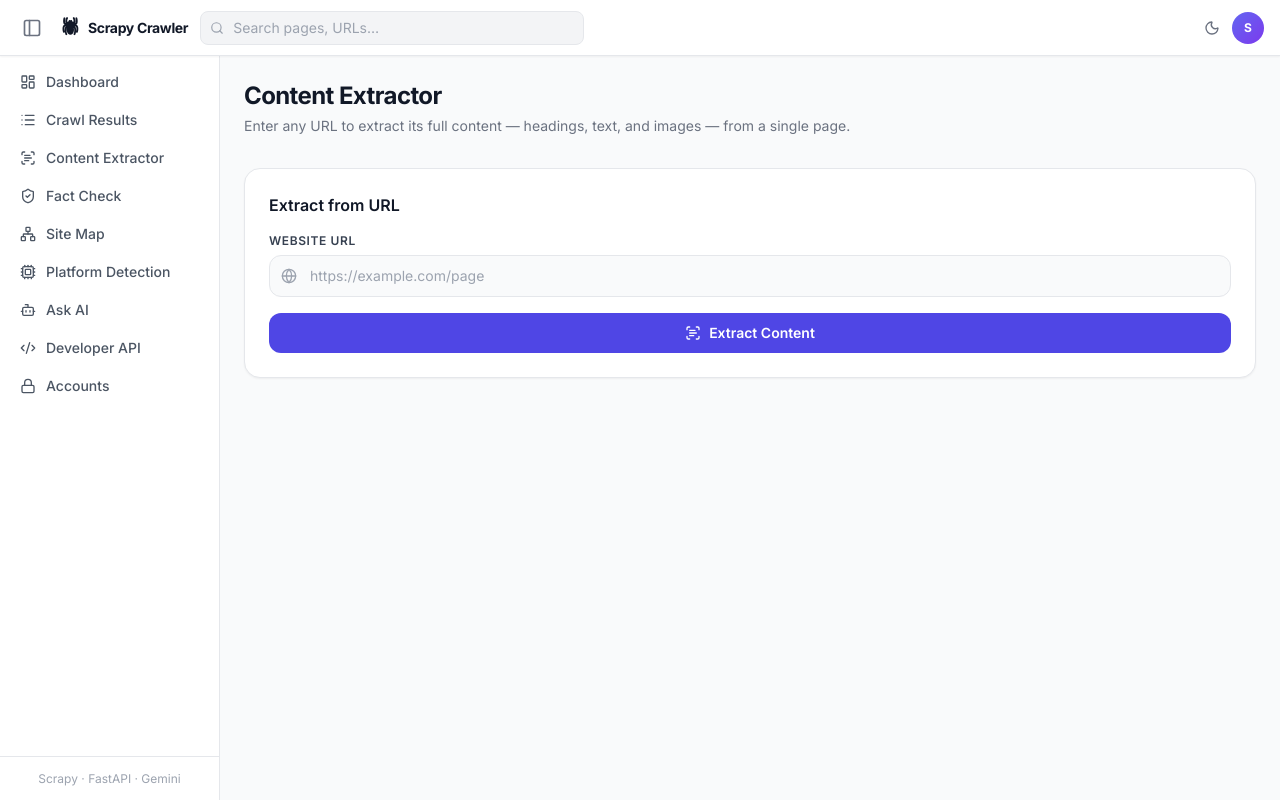
After one commit to rohitkumar91131/Scrapy-web-crawler, a Python web app: template templates/extract.html in a window 1280 px wide. The commit adds this page. Run offline with Jinja, Linux system fonts and the light colour scheme; the template is opened without the code that fills it, so the values that code supplies are empty.

Commit message:
Add content extraction feature: endpoint, UI, and sidebar link
Co-authored-by: rohitkumar91131 <164847892+rohitkumar91131@users.noreply.github.com>

```diff
--- a/templates/_base.html
+++ b/templates/_base.html
@@ -102,6 +102,7 @@
         {% set nav_items = [
           ('/',                   'layout-dashboard', 'Dashboard',          False),
           ('/results',            'list',             'Crawl Results',       False),
+          ('/extract',            'scan-text',        'Content Extractor',   False),
           ('/fact-check',         'shield-check',     'Fact Check',          False),
           ('/site-map',           'network',          'Site Map',            False),
           ('/platform-detection', 'cpu',              'Platform Detection',  False),
--- /dev/null
+++ b/templates/extract.html
@@ -0,0 +1,310 @@
+{% extends "_base.html" %}
+{% block title %}Content Extractor – Scrapy Crawler{% endblock %}
+
+{% block content %}
+<div class="p-6 max-w-7xl mx-auto">
+
+  <div class="mb-8">
+    <h1 class="text-2xl font-bold text-gray-900 dark:text-white tracking-tight">Content Extractor</h1>
+    <p class="text-sm text-gray-500 dark:text-gray-400 mt-1">
+      Enter any URL to extract its full content — headings, text, and images — from a single page.
+    </p>
+  </div>
+
+  <!-- Input form -->
+  <div class="bg-white dark:bg-gray-900 rounded-2xl border border-gray-200 dark:border-gray-800 p-6 shadow-sm max-w-2xl mb-6">
+    <h2 class="text-base font-semibold text-gray-900 dark:text-white mb-4">Extract from URL</h2>
+    <div class="mb-4">
+      <label class="block text-xs font-semibold text-gray-700 dark:text-gray-300 mb-1.5 uppercase tracking-wider" for="url-input">
+        Website URL
+      </label>
+      <div class="relative">
+        <i data-lucide="globe" class="absolute left-3 top-1/2 -translate-y-1/2 w-4 h-4 text-gray-400 pointer-events-none"></i>
+        <input
+          type="url"
+          id="url-input"
+          placeholder="https://example.com/page"
+          class="w-full pl-10 pr-4 py-2.5 text-sm bg-gray-50 dark:bg-gray-800 border border-gray-200 dark:border-gray-700 rounded-xl focus:outline-none focus:ring-2 focus:ring-indigo-500 focus:bg-white dark:focus:bg-gray-900 transition-all text-gray-900 dark:text-gray-100 placeholder-gray-400"
+        />
+      </div>
+    </div>
+    <button
+      id="extract-btn"
+      onclick="runExtract()"
+      class="w-full flex items-center justify-center gap-2 px-4 py-2.5 bg-indigo-600 hover:bg-indigo-700 disabled:opacity-50 disabled:cursor-not-allowed text-white text-sm font-semibold rounded-xl transition-colors"
+    >
+      <i data-lucide="scan-text" class="w-4 h-4"></i> Extract Content
+    </button>
+  </div>
+
+  <!-- Loading -->
+  <div id="loading-banner" class="hidden mb-5 flex items-center gap-3 bg-blue-50 dark:bg-blue-900/20 border border-blue-200 dark:border-blue-800 text-blue-800 dark:text-blue-300 px-4 py-3 rounded-xl text-sm">
+    <div class="w-4 h-4 rounded-full border-2 border-blue-500 border-t-transparent animate-spin shrink-0"></div>
+    <span><strong>Fetching &amp; extracting page content…</strong> This may take a few seconds for JS-heavy sites.</span>
+  </div>
+
+  <!-- Error -->
+  <div id="error-banner" class="hidden mb-5 flex items-center gap-2 bg-red-50 dark:bg-red-900/20 border border-red-200 dark:border-red-800 text-red-800 dark:text-red-300 px-4 py-3 rounded-xl text-sm">
+    <i data-lucide="alert-circle" class="w-4 h-4 shrink-0"></i>
+    <span id="error-text"></span>
+  </div>
+
+  <!-- Results -->
+  <div id="results-section" class="hidden space-y-6">
+
+    <!-- Page info -->
+    <div class="bg-white dark:bg-gray-900 rounded-2xl border border-gray-200 dark:border-gray-800 p-5 shadow-sm">
+      <h2 class="text-base font-semibold text-gray-900 dark:text-white mb-3 flex items-center gap-2">
+        <i data-lucide="info" class="w-4 h-4 text-indigo-500"></i> Page Info
+      </h2>
+      <dl class="space-y-2 text-sm">
+        <div class="flex gap-2">
+          <dt class="font-semibold text-gray-500 dark:text-gray-400 shrink-0 w-32">Title</dt>
+          <dd id="res-title" class="text-gray-900 dark:text-gray-100 break-all">—</dd>
+        </div>
+        <div class="flex gap-2">
+          <dt class="font-semibold text-gray-500 dark:text-gray-400 shrink-0 w-32">URL</dt>
+          <dd id="res-url" class="text-gray-900 dark:text-gray-100 break-all">—</dd>
+        </div>
+        <div class="flex gap-2">
+          <dt class="font-semibold text-gray-500 dark:text-gray-400 shrink-0 w-32">Description</dt>
+          <dd id="res-desc" class="text-gray-900 dark:text-gray-100">—</dd>
+        </div>
+      </dl>
+    </div>
+
+    <!-- Summary stats -->
+    <div class="grid grid-cols-2 sm:grid-cols-4 gap-4">
+      <div class="bg-white dark:bg-gray-900 rounded-2xl border border-gray-200 dark:border-gray-800 p-4 text-center shadow-sm">
+        <div id="stat-headings" class="text-3xl font-bold text-indigo-600 dark:text-indigo-400 mb-1">—</div>
+        <div class="text-xs text-gray-500 uppercase tracking-wider">Headings</div>
+      </div>
+      <div class="bg-white dark:bg-gray-900 rounded-2xl border border-gray-200 dark:border-gray-800 p-4 text-center shadow-sm">
+        <div id="stat-paragraphs" class="text-3xl font-bold text-violet-600 dark:text-violet-400 mb-1">—</div>
+        <div class="text-xs text-gray-500 uppercase tracking-wider">Paragraphs</div>
+      </div>
+      <div class="bg-white dark:bg-gray-900 rounded-2xl border border-gray-200 dark:border-gray-800 p-4 text-center shadow-sm">
+        <div id="stat-images" class="text-3xl font-bold text-emerald-600 dark:text-emerald-400 mb-1">—</div>
+        <div class="text-xs text-gray-500 uppercase tracking-wider">Images</div>
+      </div>
+      <div class="bg-white dark:bg-gray-900 rounded-2xl border border-gray-200 dark:border-gray-800 p-4 text-center shadow-sm">
+        <div id="stat-chars" class="text-3xl font-bold text-amber-600 dark:text-amber-400 mb-1">—</div>
+        <div class="text-xs text-gray-500 uppercase tracking-wider">Characters</div>
+      </div>
+    </div>
+
+    <!-- Headings -->
+    <div class="bg-white dark:bg-gray-900 rounded-2xl border border-gray-200 dark:border-gray-800 p-5 shadow-sm">
+      <h2 class="text-base font-semibold text-gray-900 dark:text-white mb-4 flex items-center gap-2">
+        <i data-lucide="heading" class="w-4 h-4 text-indigo-500"></i> Headings
+      </h2>
+      <div id="headings-container" class="space-y-2 text-sm"></div>
+    </div>
+
+    <!-- Text content -->
+    <div class="bg-white dark:bg-gray-900 rounded-2xl border border-gray-200 dark:border-gray-800 p-5 shadow-sm">
+      <div class="flex items-center justify-between mb-4">
+        <h2 class="text-base font-semibold text-gray-900 dark:text-white flex items-center gap-2">
+          <i data-lucide="file-text" class="w-4 h-4 text-violet-500"></i> Text Content
+        </h2>
+        <button
+          onclick="toggleFullText(this)"
+          class="text-xs text-indigo-600 dark:text-indigo-400 hover:underline"
+        >Show full text</button>
+      </div>
+      <!-- Paragraphs list -->
+      <div id="paragraphs-container" class="space-y-1.5 text-sm text-gray-700 dark:text-gray-300 max-h-80 overflow-y-auto pr-1"></div>
+      <!-- Full raw text -->
+      <pre id="text-full" class="hidden mt-4 whitespace-pre-wrap text-xs text-gray-600 dark:text-gray-400 bg-gray-50 dark:bg-gray-800 rounded-xl p-4 max-h-96 overflow-y-auto"></pre>
+    </div>
+
+    <!-- Images -->
+    <div id="images-section" class="bg-white dark:bg-gray-900 rounded-2xl border border-gray-200 dark:border-gray-800 p-5 shadow-sm">
+      <h2 class="text-base font-semibold text-gray-900 dark:text-white mb-4 flex items-center gap-2">
+        <i data-lucide="image" class="w-4 h-4 text-emerald-500"></i> Images
+      </h2>
+      <div id="images-container" class="grid grid-cols-2 sm:grid-cols-3 lg:grid-cols-4 gap-3"></div>
+    </div>
+
+    <!-- Export -->
+    <div class="flex justify-end">
+      <button
+        onclick="exportJSON()"
+        class="flex items-center gap-2 px-4 py-2 bg-gray-100 dark:bg-gray-800 hover:bg-gray-200 dark:hover:bg-gray-700 text-gray-700 dark:text-gray-300 text-sm font-medium rounded-xl transition-colors"
+      >
+        <i data-lucide="download" class="w-4 h-4"></i> Export as JSON
+      </button>
+    </div>
+
+  </div>
+
+</div>
+{% endblock %}
+
+{% block scripts %}
+<script>
+  var _lastResult = null;
+
+  function esc(s) {
+    return String(s || '').replace(/&/g,'&amp;').replace(/</g,'&lt;').replace(/>/g,'&gt;').replace(/"/g,'&quot;');
+  }
+
+  function show(el) { el.classList.remove('hidden'); el.style.display = ''; }
+  function hide(el) { el.classList.add('hidden'); }
+
+  function toggleFullText(btn) {
+    var el = document.getElementById('text-full');
+    var collapsed = el.classList.toggle('hidden');
+    btn.textContent = collapsed ? 'Show full text' : 'Collapse';
+  }
+
+  function imgLoadError(e) {
+    var wrapper = e.target.parentElement;
+    if (wrapper) {
+      wrapper.innerHTML = '<span class="text-xs text-gray-400">\u26a0 load error</span>';
+    }
+  }
+
+  async function runExtract() {
+    var url = document.getElementById('url-input').value.trim();
+    if (!url) { alert('Please enter a URL.'); return; }
+
+    var btn      = document.getElementById('extract-btn');
+    var loading  = document.getElementById('loading-banner');
+    var errorBan = document.getElementById('error-banner');
+    var results  = document.getElementById('results-section');
+
+    btn.disabled = true;
+    show(loading);
+    hide(errorBan);
+    hide(results);
+
+    try {
+      var resp = await fetch('/extract-content', {
+        method: 'POST',
+        headers: { 'Content-Type': 'application/json' },
+        body: JSON.stringify({ url: url })
+      });
+      var data = await resp.json();
+
+      if (!resp.ok || data.error) {
+        document.getElementById('error-text').textContent = '⚠️ ' + (data.error || 'Unknown error');
+        show(errorBan);
+        return;
+      }
+
+      _lastResult = data;
+      renderResults(data);
+      show(results);
+      lucide.createIcons();
+    } catch (err) {
+      document.getElementById('error-text').textContent = '⚠️ Request failed: ' + err.message;
+      show(errorBan);
+    } finally {
+      hide(loading);
+      btn.disabled = false;
+    }
+  }
+
+  function renderResults(d) {
+    // Page info
+    document.getElementById('res-title').textContent = d.title || '(no title)';
+    document.getElementById('res-url').innerHTML = '<a href="' + esc(d.url) + '" target="_blank" class="text-indigo-600 dark:text-indigo-400 hover:underline">' + esc(d.url) + '</a>';
+    document.getElementById('res-desc').textContent = d.meta_description || '(none)';
+
+    // Count headings
+    var h = d.headings || {};
+    var totalH = ['h1','h2','h3','h4','h5','h6'].reduce(function(a, k) { return a + (h[k] || []).length; }, 0);
+    document.getElementById('stat-headings').textContent   = totalH;
+    document.getElementById('stat-paragraphs').textContent = (d.paragraphs || []).length;
+    document.getElementById('stat-images').textContent     = (d.images || []).length;
+    document.getElementById('stat-chars').textContent      = (d.text_content || '').length.toLocaleString();
+
+    // Headings
+    var hCont = document.getElementById('headings-container');
+    hCont.innerHTML = '';
+    var levelColors = {
+      h1: 'text-indigo-700 dark:text-indigo-300 font-bold text-base',
+      h2: 'text-violet-700 dark:text-violet-300 font-semibold',
+      h3: 'text-sky-700 dark:text-sky-300 font-medium',
+      h4: 'text-emerald-700 dark:text-emerald-300',
+      h5: 'text-amber-700 dark:text-amber-300 text-xs',
+      h6: 'text-gray-600 dark:text-gray-400 text-xs',
+    };
+    var levelIndent = { h1: '', h2: 'ml-3', h3: 'ml-6', h4: 'ml-9', h5: 'ml-12', h6: 'ml-14' };
+    ['h1','h2','h3','h4','h5','h6'].forEach(function(tag) {
+      (h[tag] || []).forEach(function(text) {
+        var div = document.createElement('div');
+        div.className = levelIndent[tag] + ' flex items-start gap-1.5';
+        div.innerHTML = '<span class="text-xs font-mono text-gray-400 shrink-0 pt-0.5 w-7">' + esc(tag.toUpperCase()) + '</span>' +
+          '<span class="' + levelColors[tag] + '">' + esc(text) + '</span>';
+        hCont.appendChild(div);
+      });
+    });
+    if (!hCont.children.length) {
+      hCont.innerHTML = '<p class="text-sm text-gray-400 dark:text-gray-600 italic">No headings found.</p>';
+    }
+
+    // Paragraphs
+    var pCont = document.getElementById('paragraphs-container');
+    pCont.innerHTML = '';
+    (d.paragraphs || []).forEach(function(p, i) {
+      var div = document.createElement('div');
+      div.className = 'px-3 py-2 rounded-lg bg-gray-50 dark:bg-gray-800/50 leading-relaxed';
+      div.textContent = p;
+      pCont.appendChild(div);
+    });
+    if (!pCont.children.length) {
+      pCont.innerHTML = '<p class="text-sm text-gray-400 dark:text-gray-600 italic">No paragraphs extracted.</p>';
+    }
+
+    // Full text
+    document.getElementById('text-full').textContent = d.text_content || '';
+
+    // Images
+    var imgCont = document.getElementById('images-container');
+    imgCont.innerHTML = '';
+    (d.images || []).forEach(function(img) {
+      var card = document.createElement('div');
+      card.className = 'rounded-xl border border-gray-200 dark:border-gray-700 overflow-hidden bg-gray-50 dark:bg-gray-800 group';
+      var imgEl = document.createElement('img');
+      imgEl.src = img.src;
+      imgEl.alt = img.alt || '';
+      imgEl.loading = 'lazy';
+      imgEl.className = 'w-full h-full object-cover group-hover:scale-105 transition-transform';
+      imgEl.addEventListener('error', imgLoadError);
+      var imgWrap = document.createElement('div');
+      imgWrap.className = 'aspect-video overflow-hidden bg-gray-100 dark:bg-gray-700 flex items-center justify-center';
+      imgWrap.appendChild(imgEl);
+      var meta = document.createElement('div');
+      meta.className = 'p-2';
+      meta.innerHTML =
+        '<p class="text-xs text-gray-500 dark:text-gray-400 truncate" title="' + esc(img.alt) + '">' +
+          (img.alt ? esc(img.alt) : '<em class="italic text-gray-300">no alt text</em>') +
+        '</p>' +
+        (img.width && img.height ? '<p class="text-xs text-gray-400">' + img.width + '\xd7' + img.height + '</p>' : '');
+      card.appendChild(imgWrap);
+      card.appendChild(meta);
+      imgCont.appendChild(card);
+    });
+    if (!imgCont.children.length) {
+      imgCont.innerHTML = '<p class="text-sm text-gray-400 dark:text-gray-600 italic">No images found.</p>';
+    }
+    document.getElementById('images-section').classList.toggle('hidden', (d.images || []).length === 0);
+  }
+
+  function exportJSON() {
+    if (!_lastResult) return;
+    var blob = new Blob([JSON.stringify(_lastResult, null, 2)], { type: 'application/json' });
+    var a = document.createElement('a');
+    a.href = URL.createObjectURL(blob);
+    a.download = 'extracted-content.json';
+    a.click();
+  }
+
+  // Allow pressing Enter in the URL input
+  document.getElementById('url-input').addEventListener('keydown', function(e) {
+    if (e.key === 'Enter') runExtract();
+  });
+</script>
+{% endblock %}
```
Also changed, not shown: app.py (+119 -0 lines).
